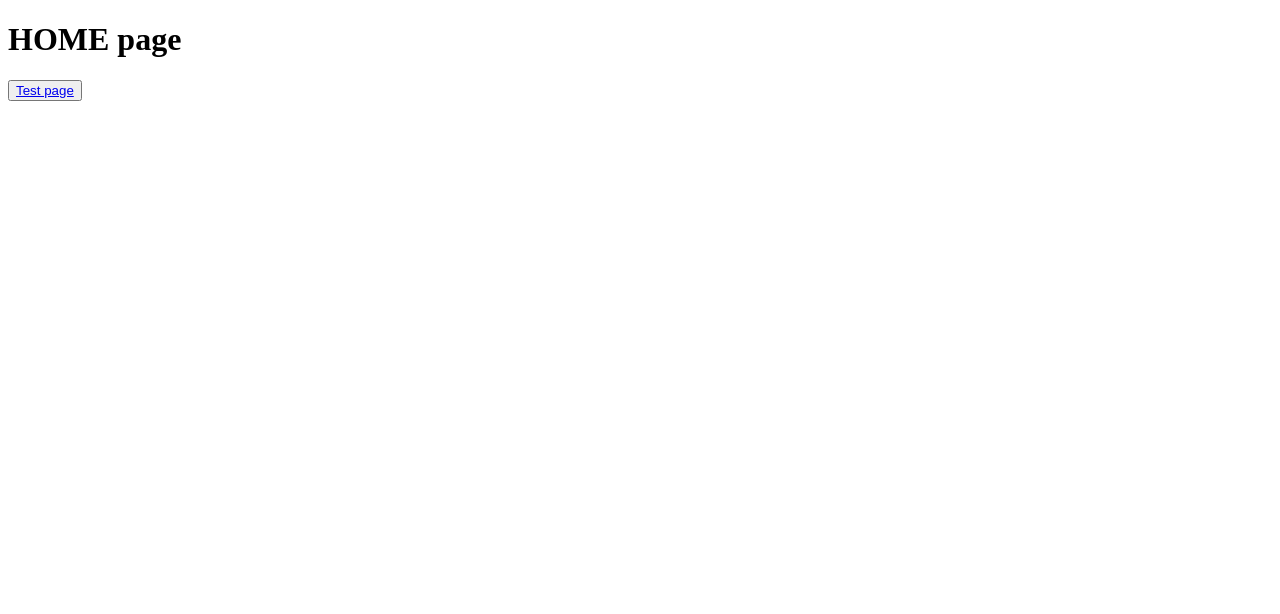
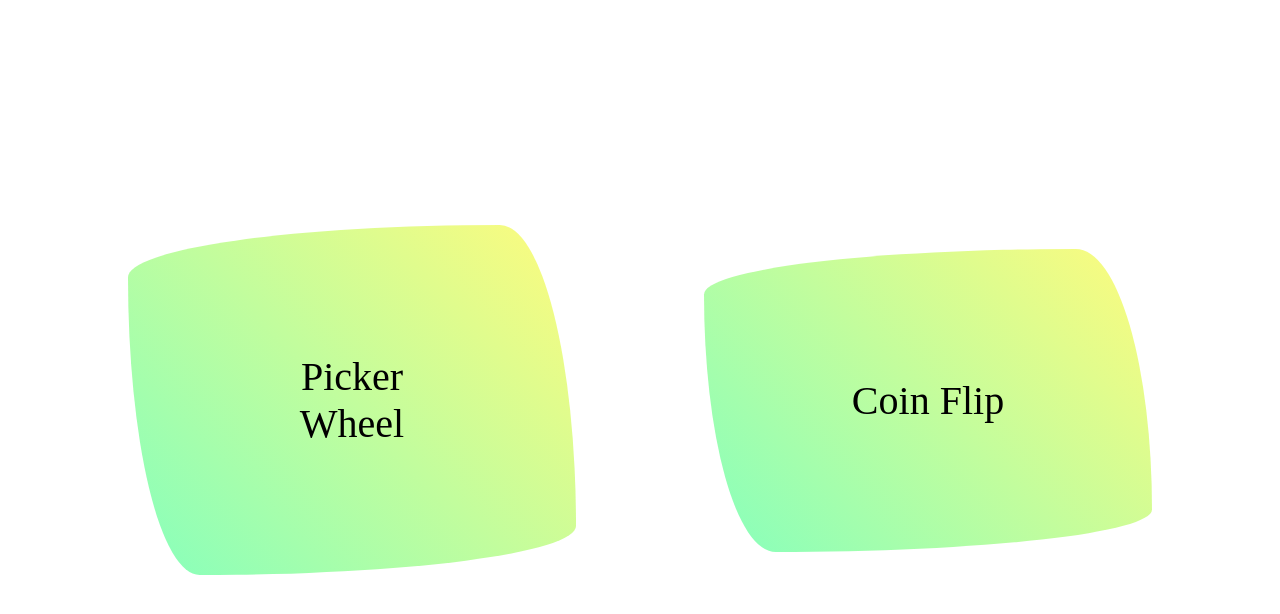
Before and after one commit to Marvinrn/pickerWheel, a Next.js app in the folder picker-wheel/: page / in a window 1280 px wide. Shown: the top 614 px of the page. Built offline with nearby package versions, Linux system fonts and the light colour scheme.

Commit message:
creation des page coinFlip et pickerWheel et commencement home page

```diff
--- a/picker-wheel/pages/index.tsx
+++ b/picker-wheel/pages/index.tsx
@@ -1,13 +1,15 @@
+
 import Link from "next/link"
 
 
 export default function Home() {
   return (
     <>
-      <h1>HOME page</h1>
-      <button>
-        <Link href={"/test"}>Test page</Link>
-      </button>
+      <main className="homePage">
+        <Link className="homePage__link" href={"/pickerWheel"}>Picker Wheel</Link>
+
+        <Link className="homePage__link" href={"/coinFlip"}>Coin Flip</Link>
+      </main>
     </>
   )
 }
--- a/picker-wheel/styles/_settings.scss
+++ b/picker-wheel/styles/_settings.scss
@@ -0,0 +1,5 @@
+* {
+    box-sizing: border-box;
+    margin: 0;
+    padding: 0;
+}
--- a/picker-wheel/styles/index.scss
+++ b/picker-wheel/styles/index.scss
@@ -3,3 +3,4 @@
 //component
 
 //pages
+@import './pages/home';
--- /dev/null
+++ b/picker-wheel/styles/pages/_home.scss
@@ -0,0 +1,21 @@
+.homePage {
+    display: flex;
+    flex-direction: row;
+    justify-content: center;
+    align-items: center;
+
+
+    height: 100vh;
+
+    &__link {
+        padding: 10%;
+        width: 35%;
+        margin: 5%;
+        border-radius: 83% 17% 84% 16% / 15% 86% 14% 85%;
+        text-align: center;
+        font-size: 2.5em;
+        text-decoration: none;
+        background: linear-gradient(45deg, #85FFBD 0%, #FFFB7D 100%);
+        color: black;
+    }
+}
```
Also changed, not shown: picker-wheel/components/NavBar.tsx (added, +11 -0 lines), picker-wheel/pages/coinFlip.tsx (added, +8 -0 lines), picker-wheel/pages/pickerWheel.tsx (added, +7 -0 lines), picker-wheel/pages/test.tsx (deleted, +0 -16 lines).
